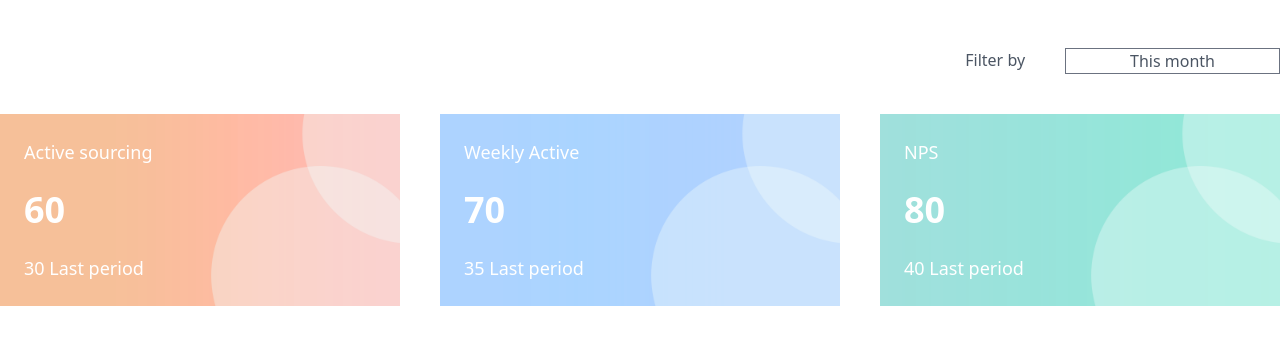
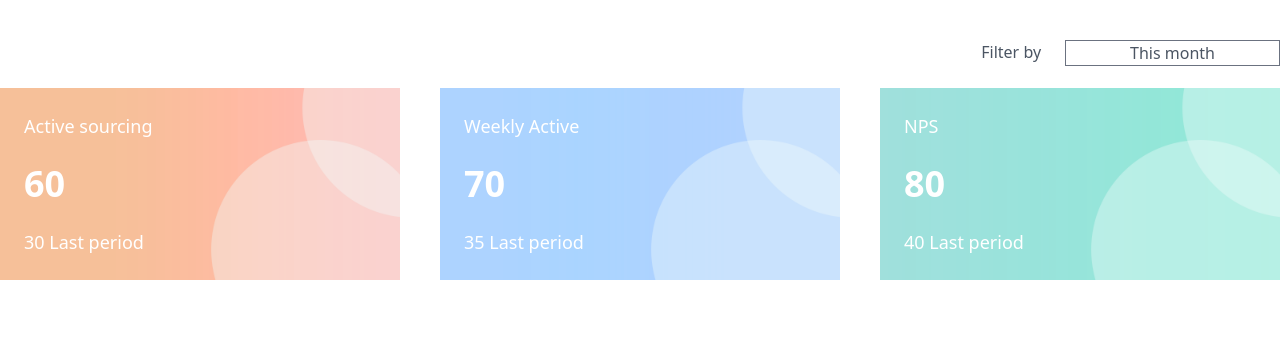
Before and after one commit to DaviBrancol/gronda-dashboard, a Next.js app: page / in a window 1280 px wide. Shown: the top 344 px of the page. Built offline with nearby package versions, Linux system fonts and the light colour scheme.

Commit message:
fix(filter): Absolute style applied for filters

```diff
--- a/src/components/Filter/index.tsx
+++ b/src/components/Filter/index.tsx
@@ -1,6 +1,5 @@
 // Modules
 import { useState } from 'react'
-import cs from 'clsx'
 
 // Application
 import { options } from './options'
@@ -28,7 +27,9 @@ export const Filter: React.VFC<Props> = ({ currentFilter, setFilter }) => {
   }
 
   return (
-    <ul className={cs('relative px-16 ml-10 border border-gray-500')}>
+    <div className="pt-10 self-end flex z-50 absolute right-0 top-0">
+      <p>Filter by</p>
+      <ul className="px-16 ml-6 border border-gray-500 bg-white cursor-pointer">
         {!isOpen ? (
           <li onClick={() => setOpen(true)}>{findOption()}</li>
         ) : (
@@ -39,5 +40,6 @@ export const Filter: React.VFC<Props> = ({ currentFilter, setFilter }) => {
           ))
         )}
       </ul>
+    </div>
   )
 }
--- a/src/screens/Dashboard/index.tsx
+++ b/src/screens/Dashboard/index.tsx
@@ -22,12 +22,9 @@ export const DashboardScreen: React.VFC = () => {
 
   return (
     <div className="relative w-full min-h-screen bg-white text-gray-600">
-      <div className="container flex flex-col bg-white min-h-screen mx-auto py-12">
-        <div className="relative flex self-end">
-          <p>Filter by</p>
-          <Filter currentFilter={hook.filters} setFilter={hook.setFilter} />
-        </div>
-        <div className="grid grid-cols-3 gap-10 pt-10">
+      <div className="relative container flex flex-col bg-white min-h-screen mx-auto py-12">
+        <Filter currentFilter={hook.filters} setFilter={hook.setFilter} />
+        <div className="grid grid-cols-3 gap-10 pt-10 relative z-40">
           <DashboardCard
             title="Active sourcing"
             subtitle="Last period"
```
Lines whose indentation alone changed are shown as unchanged.
